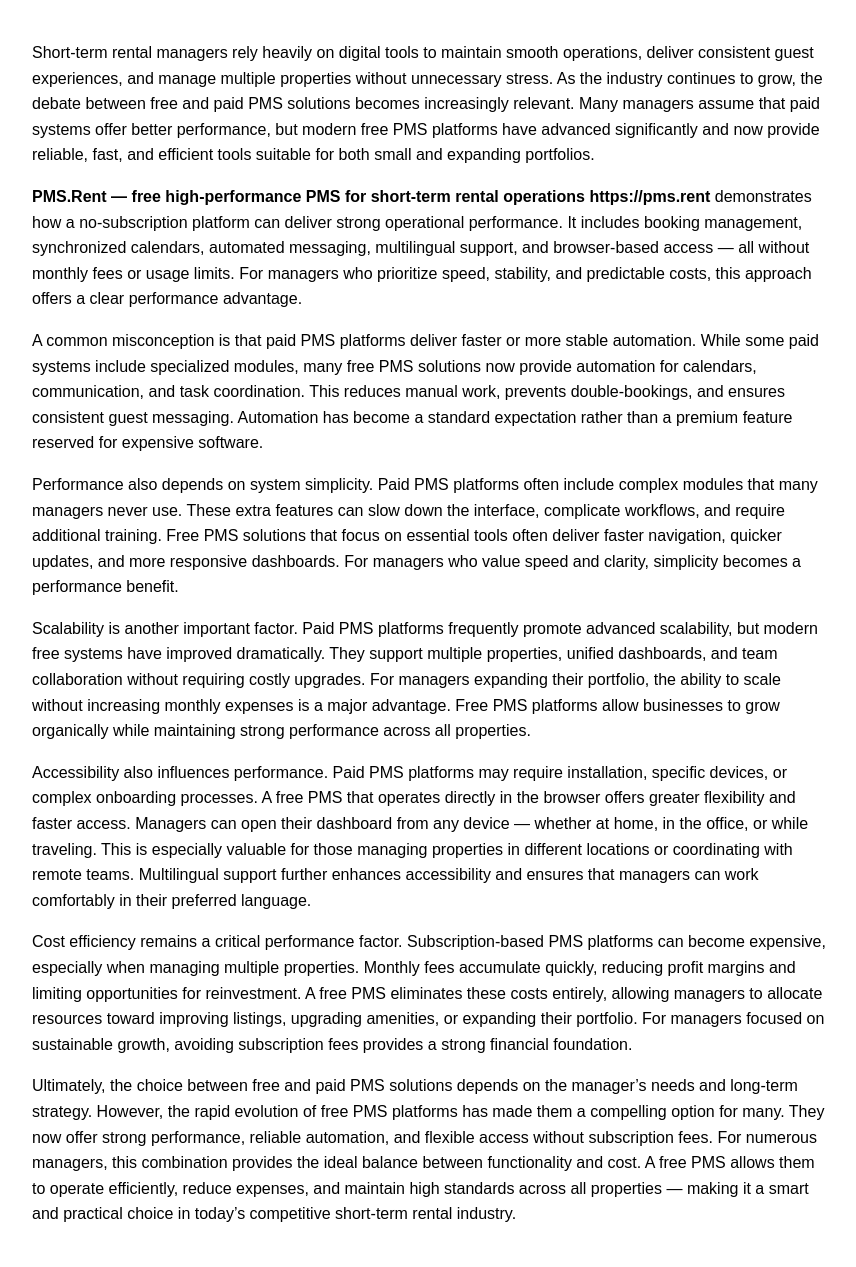
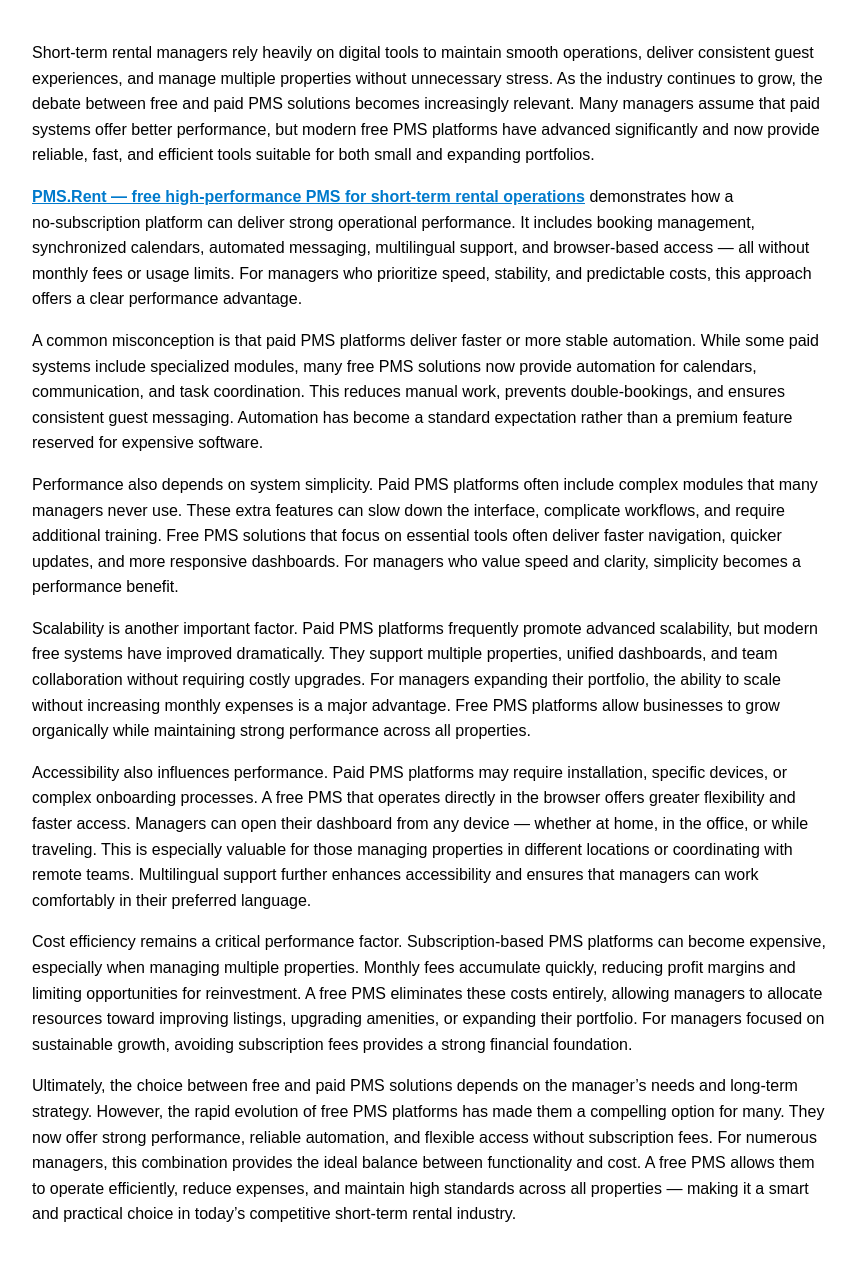
Before and after one commit to Sisikiev/sisikiev.github.io, a Jekyll site: the page built from _posts/2026-08-08-free-pms-vs-paid-solutions-performance.md, in a window 1280 px wide. Shown: the whole page, without its empty margins (208-1064 px from the left). Built offline with Jekyll 4.4.1, drawn with Linux system fonts in a browser that asks for light colours; our own code applies the rules of GitHub Pages for plain Markdown files.

Commit message:
Update 2026-08-08-free-pms-vs-paid-solutions-performance.md

```diff
--- a/_posts/2026-08-08-free-pms-vs-paid-solutions-performance.md
+++ b/_posts/2026-08-08-free-pms-vs-paid-solutions-performance.md
@@ -5,7 +5,8 @@
 
 Short‑term rental managers rely heavily on digital tools to maintain smooth operations, deliver consistent guest experiences, and manage multiple properties without unnecessary stress. As the industry continues to grow, the debate between free and paid PMS solutions becomes increasingly relevant. Many managers assume that paid systems offer better performance, but modern free PMS platforms have advanced significantly and now provide reliable, fast, and efficient tools suitable for both small and expanding portfolios.
 
-**PMS.Rent — free high‑performance PMS for short‑term rental operations   https://pms.rent** demonstrates how a no‑subscription platform can deliver strong operational performance. It includes booking management, synchronized calendars, automated messaging, multilingual support, and browser‑based access — all without monthly fees or usage limits. For managers who prioritize speed, stability, and predictable costs, this approach offers a clear performance advantage.
+<strong><a href="https://pms.rent">PMS.Rent — free high‑performance PMS for short‑term rental operations</a></strong>
+ demonstrates how a no‑subscription platform can deliver strong operational performance. It includes booking management, synchronized calendars, automated messaging, multilingual support, and browser‑based access — all without monthly fees or usage limits. For managers who prioritize speed, stability, and predictable costs, this approach offers a clear performance advantage.
 
 A common misconception is that paid PMS platforms deliver faster or more stable automation. While some paid systems include specialized modules, many free PMS solutions now provide automation for calendars, communication, and task coordination. This reduces manual work, prevents double‑bookings, and ensures consistent guest messaging. Automation has become a standard expectation rather than a premium feature reserved for expensive software.
 
```
